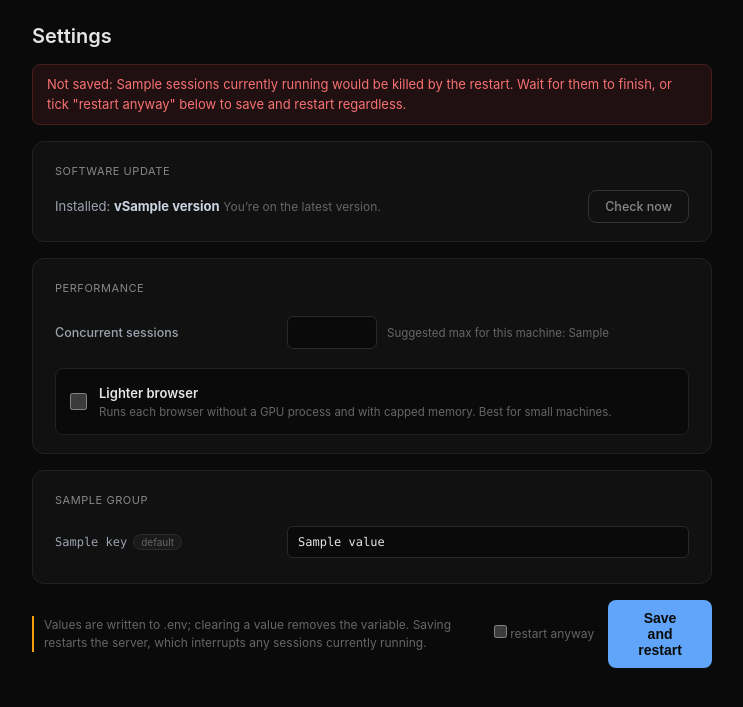
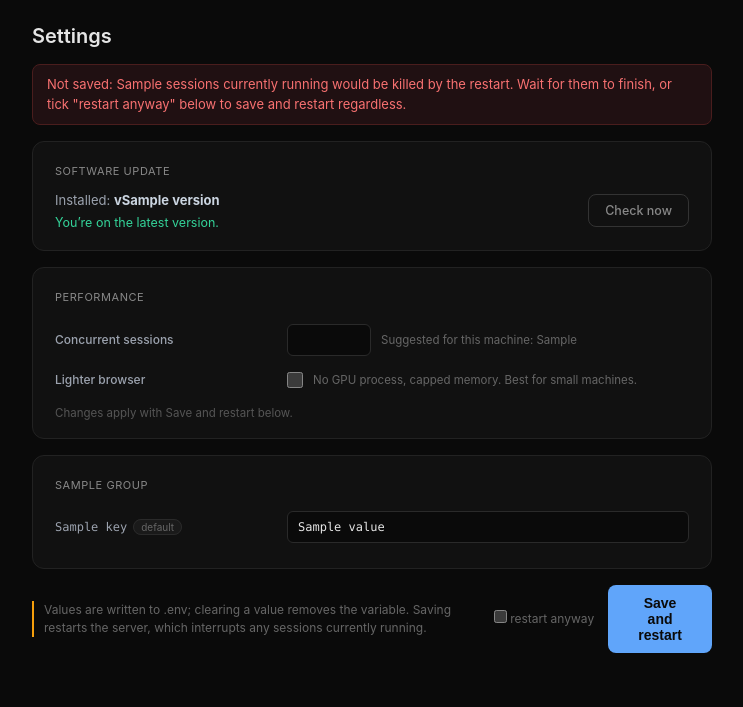
Before and after one commit to lujstn/openbrowse, a FastAPI app: template openbrowse/dashboard/templates/settings.html in a window 1280 px wide. Shown: the part 48-755 px from the top of the page, without its empty margins (268-1011 px from the left). Run offline with FastAPI, Linux system fonts and the light colour scheme; the template is opened without the code that fills it: most values are stand-ins (such as "Sample title", 1, 10 or a date in 2020); some libraries are stand-ins or nearby versions.

Commit message:
fix: settings cards share one alignment grid and honest status lines
The detected read-out looked editable (styled exactly like an input) and
every row followed its own layout. Detected hardware is now a row of
chips on the same 220px label grid as every other control, the lighter
browser is a plain checkbox row beside its one-line description, the
suggested value no longer calls itself a max, the update status sits on
its own line with the button centred against the whole body, check
errors carry their cause, and the card says where changes get applied.

```diff
--- a/openbrowse/dashboard/templates/settings.html
+++ b/openbrowse/dashboard/templates/settings.html
@@ -181,17 +181,25 @@
     color: #cbd5e1;
   }
   .update-status {
-    display: inline-flex;
+    display: flex;
     align-items: center;
     gap: 8px;
-    font-size: 12px;
+    font-size: 12.5px;
     color: #666;
+    margin-top: 3px;
+    min-height: 18px;
+  }
+  .update-status:empty {
+    display: none;
   }
   .update-status.is-ok {
     color: #34d399;
   }
   .update-status.is-avail {
     color: #fbbf24;
+  }
+  .update-status.is-bad {
+    color: #f87171;
   }
   .update-avail-box {
     display: none;
@@ -211,37 +219,31 @@
     color: #fbbf24;
   }
 
-  /* ---------- performance ---------- */
-  .detected-block {
-    margin: 4px 0 16px;
-  }
-  .detected-label {
-    font-size: 12px;
-    color: #9ca3af;
-    font-weight: 500;
-    margin-bottom: 6px;
-  }
-  .detected-block pre {
-    font-family: "SF Mono", "Menlo", monospace;
-    font-size: 12.5px;
-    color: #e5e5e5;
-    background: #0a0a0a;
-    border: 1px solid #222;
-    border-radius: 8px;
-    padding: 11px 13px;
-    margin: 0;
-  }
+  /* ---------- performance: every control shares the env-row grid ---------- */
   .perf-row {
     display: grid;
     grid-template-columns: 220px 1fr;
     gap: 12px;
     align-items: center;
-    padding: 9px 0;
+    padding: 8px 0;
   }
   .perf-label {
-    font-size: 12.5px;
+    font-size: 12px;
     color: #9ca3af;
     font-weight: 500;
+  }
+  .detected-chips {
+    display: flex;
+    flex-wrap: wrap;
+    gap: 6px;
+  }
+  .detected-chips span {
+    font-family: "SF Mono", "Menlo", monospace;
+    font-size: 11.5px;
+    color: #cbd5e1;
+    background: #1a1a1a;
+    border-radius: 999px;
+    padding: 4px 11px;
   }
   .perf-control {
     display: flex;
@@ -249,13 +251,13 @@
     gap: 10px;
   }
   .perf-control input[type="number"] {
-    width: 90px;
+    width: 84px;
     background: #0a0a0a;
     border: 1px solid #2a2a2a;
     border-radius: 6px;
     color: #e5e5e5;
     font-family: "SF Mono", "Menlo", monospace;
-    font-size: 13px;
+    font-size: 12px;
     padding: 8px 10px;
   }
   .perf-control input[type="number"]:focus {
@@ -266,34 +268,17 @@
     font-size: 11.5px;
     color: #666;
   }
-  .toggle-row {
-    display: flex;
-    align-items: center;
-    gap: 12px;
-    border: 1px solid #222;
-    border-radius: 8px;
-    background: #0a0a0a;
-    padding: 13px 14px;
-    margin-top: 10px;
-    cursor: pointer;
-  }
-  .toggle-row input[type="checkbox"] {
-    width: 17px;
-    height: 17px;
+  .perf-control input[type="checkbox"] {
+    width: 16px;
+    height: 16px;
     accent-color: #60a5fa;
     flex: none;
     cursor: pointer;
   }
-  .toggle-row .toggle-title {
-    font-size: 13px;
-    font-weight: 600;
-    color: #e5e5e5;
-  }
-  .toggle-row .toggle-desc {
+  .perf-card-note {
     font-size: 11.5px;
-    color: #666;
-    line-height: 1.5;
-    margin-top: 2px;
+    color: #555;
+    margin-top: 10px;
   }
 </style>
 {% endblock %} {% block content %}
@@ -332,10 +317,10 @@
   <div class="settings-card" id="update-card">
     <div class="group-title">Software update</div>
     <div class="update-row">
-      <div class="update-body">
-        Installed: <strong>v{{ version }}</strong>
-        <span class="update-status" id="update-status"
-          >{% if update and update.available %}v{{ update.latest }} is available{% elif update and update.latest %}You&rsquo;re on the latest version.{% elif update and update.error %}Last check failed.{% endif %}</span
+      <div>
+        <div class="update-body">Installed: <strong>v{{ version }}</strong></div>
+        <div class="update-status{% if update and update.available %} is-avail{% elif update and update.latest %} is-ok{% endif %}" id="update-status"
+          >{% if update and update.available %}v{{ update.latest }} is available.{% elif update and update.latest %}You&rsquo;re on the latest version.{% endif %}</div
         >
       </div>
       <button type="button" class="btn-ghost" id="update-check-btn">Check now</button>
@@ -362,9 +347,11 @@
     <div class="settings-card" id="performance-card">
       <div class="group-title">Performance</div>
       {% if hw_complete %}
-      <div class="detected-block">
-        <div class="detected-label">Detected:</div>
-        <pre>{{ hw_summary }}</pre>
+      <div class="perf-row">
+        <span class="perf-label">Detected</span>
+        <span class="detected-chips">
+          {% for part in hw_summary.split(" · ") %}<span>{{ part }}</span>{% endfor %}
+        </span>
       </div>
       {% endif %}
       <div class="perf-row">
@@ -380,18 +367,19 @@
             value="{{ hw_current }}"
             inputmode="numeric"
           />
-          {% if hw_suggested_max %}<span class="perf-hint">Suggested max for this machine: {{ hw_suggested_max }}</span>{% endif %}
+          {% if hw_suggested_max %}<span class="perf-hint">Suggested for this machine: {{ hw_suggested_max }}</span>{% endif %}
         </span>
       </div>
-      <label class="toggle-row">
-        <input type="checkbox" id="light-toggle" {% if hw_light_on %}checked{% endif %} />
-        <input type="hidden" name="key" value="CHROME_LIGHT_FLAGS" />
-        <input type="hidden" name="value" id="light-value" value="{{ '1' if hw_light_on else '' }}" />
-        <span>
-          <span class="toggle-title">Lighter browser</span>
-          <span class="toggle-desc" style="display: block">Runs each browser without a GPU process and with capped memory. Best for small machines.</span>
+      <label class="perf-row" style="cursor: pointer">
+        <span class="perf-label">Lighter browser</span>
+        <span class="perf-control">
+          <input type="checkbox" id="light-toggle" {% if hw_light_on %}checked{% endif %} />
+          <input type="hidden" name="key" value="CHROME_LIGHT_FLAGS" />
+          <input type="hidden" name="value" id="light-value" value="{{ '1' if hw_light_on else '' }}" />
+          <span class="perf-hint">No GPU process, capped memory. Best for small machines.</span>
         </span>
       </label>
+      <div class="perf-card-note">Changes apply with Save and restart below.</div>
     </div>
 
     {% for group in groups %}
@@ -501,7 +489,7 @@
               availBox.classList.add("is-shown");
             }
           } else if (res.error) {
-            status.className = "update-status";
+            status.className = "update-status is-bad";
             status.textContent = "The check failed: " + res.error;
           } else {
             status.className = "update-status is-ok";
@@ -509,10 +497,10 @@
             availBox.classList.remove("is-shown");
           }
         })
-        .catch(function () {
+        .catch(function (err) {
           btn.disabled = false;
-          status.className = "update-status";
-          status.textContent = "The check failed; try again.";
+          status.className = "update-status is-bad";
+          status.textContent = "Could not reach the server to check (" + err.message + ").";
         });
     });
   })();
--- a/openbrowse/dashboard/templates/setup.html
+++ b/openbrowse/dashboard/templates/setup.html
@@ -1015,7 +1015,7 @@
           <span class="field-label">Concurrent sessions</span>
           <div class="slider-row">
             <input type="number" name="max_concurrent_sessions" id="mcs-input" min="1" step="1" value="{{ hw_recs.most }}" inputmode="numeric" style="width: 90px" />
-            <span class="field-hint" style="margin: 0">Suggested max for this machine: {{ hw_hard_max }}. Pick any number you like; each session budgets roughly 2GB RAM and one core.</span>
+            <span class="field-hint" style="margin: 0">Suggested for this machine: {{ hw_hard_max }}. Pick any number you like; each session budgets roughly 2GB RAM and one core.</span>
           </div>
           <label class="toggle-row">
             <input type="checkbox" name="chrome_light_flags" value="1" {% if hw_light_recommended %}checked{% endif %} />
```
Also changed, not shown: tests/test_dashboard.py (+3 -2 lines), tests/test_setup.py (+1 -1 lines).
